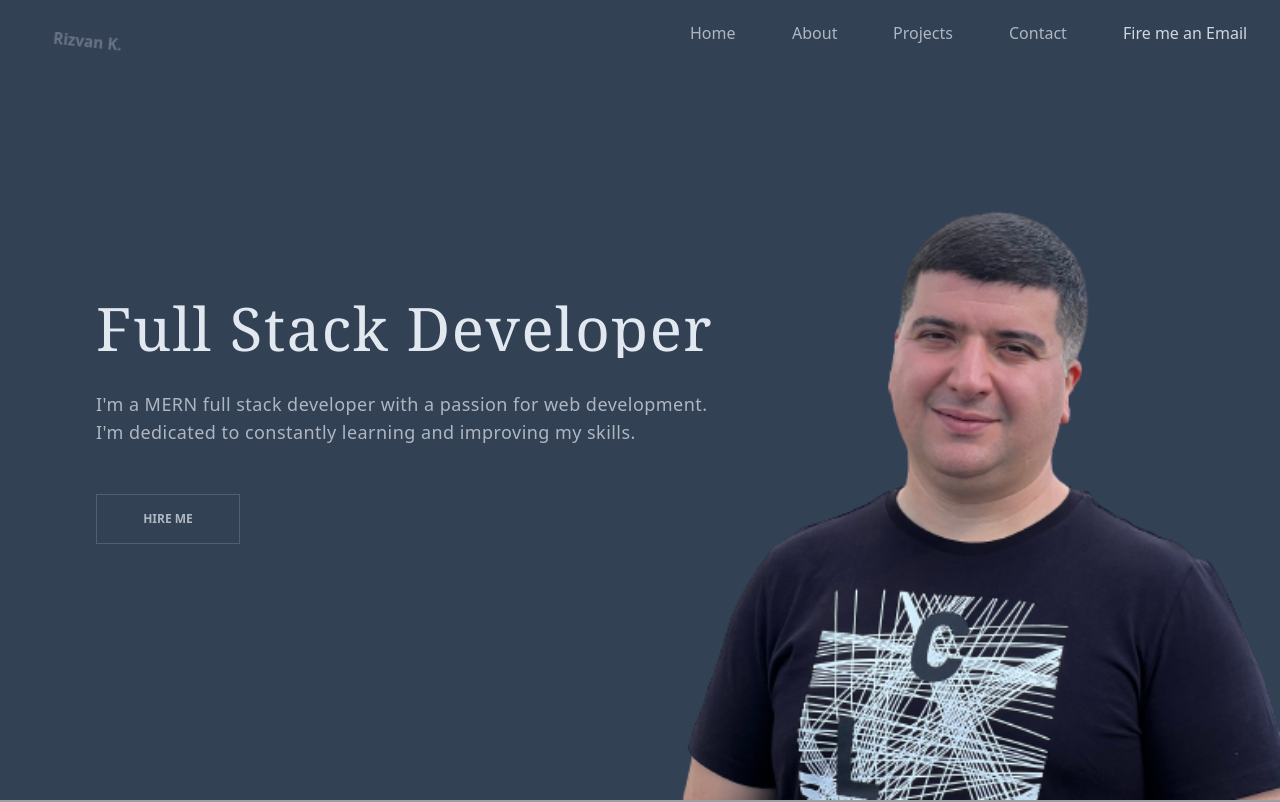
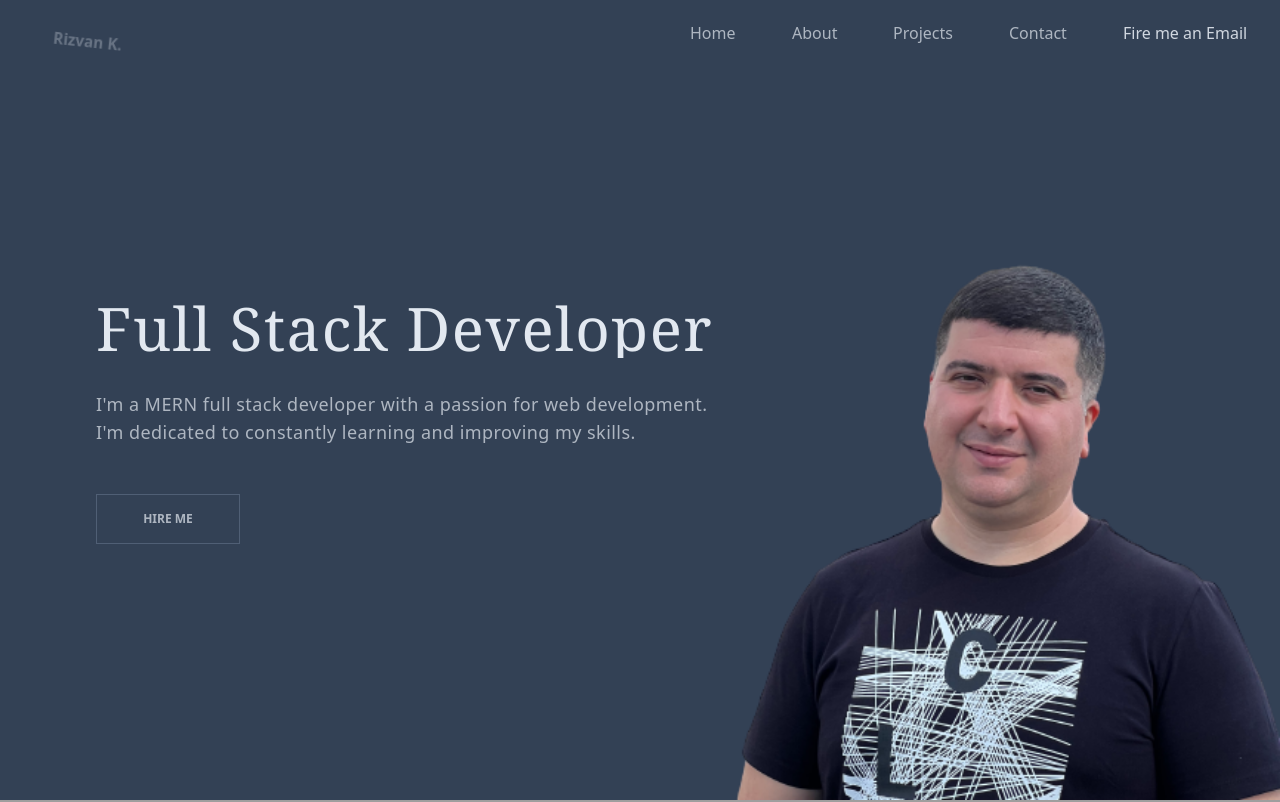
Before and after one commit to rizvan555/My_Portfolio, a React (Create React App) app: page / in a window 1280 px wide. Shown: the top 802 px of the page. Built offline with nearby package versions, Linux system fonts and the light colour scheme; grey boxes are pictures that could not be loaded; the HTML template or start-up script is replaced by a standard one.

Commit message:
Update page1.tsx

```diff
--- a/src/pages/page1.tsx
+++ b/src/pages/page1.tsx
@@ -12,7 +12,7 @@ function Page1() {
       style={{
         backgroundImage: `url(${myPhoto5})`,
         backgroundPosition: ' 100% 100%',
-        backgroundSize: '55vw',
+        backgroundSize: '50vw',
         backgroundRepeat: 'no-repeat',
       }}
       className="h-[100vh] bg-slate-700 z-0 text-slate-200/70"
```
